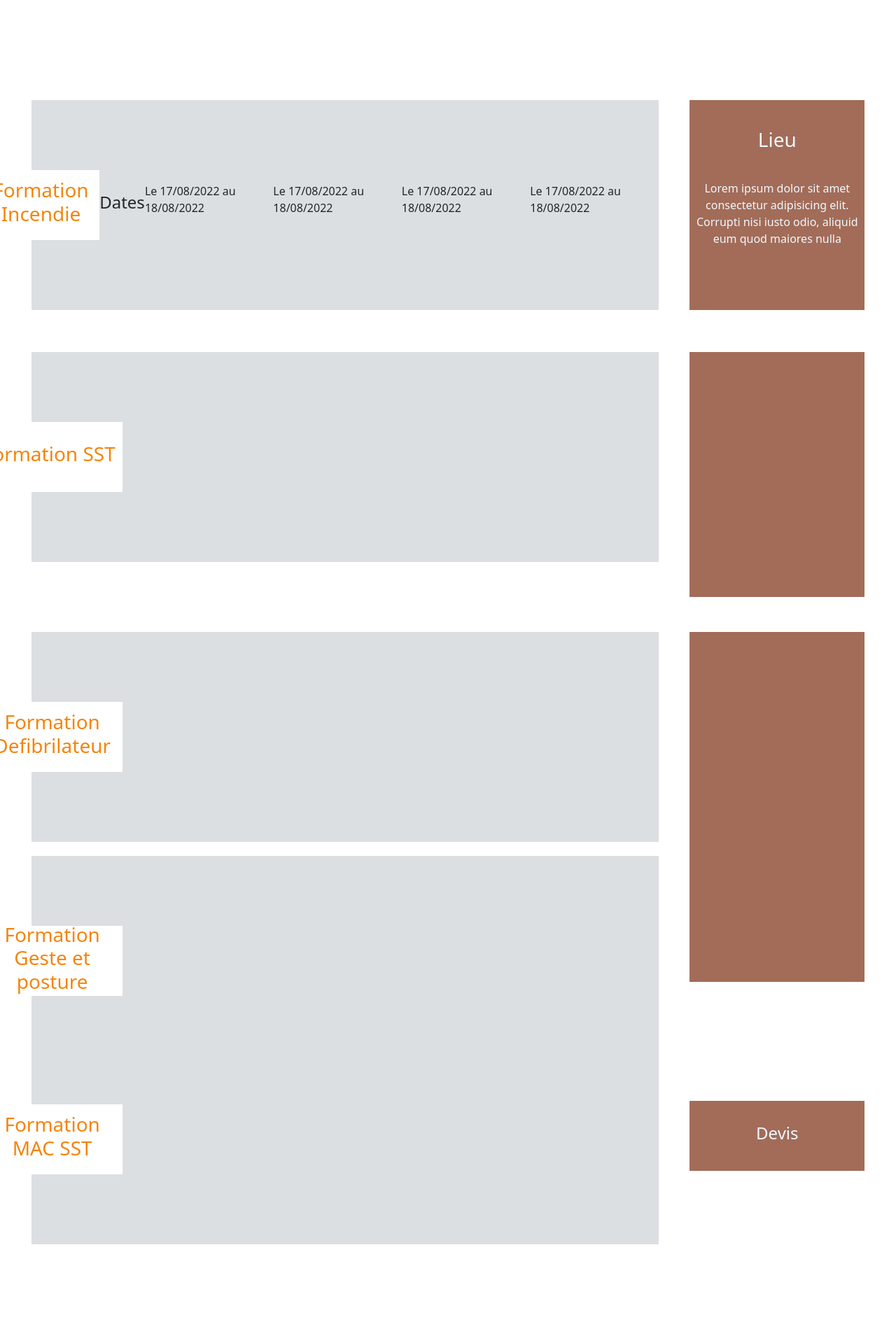
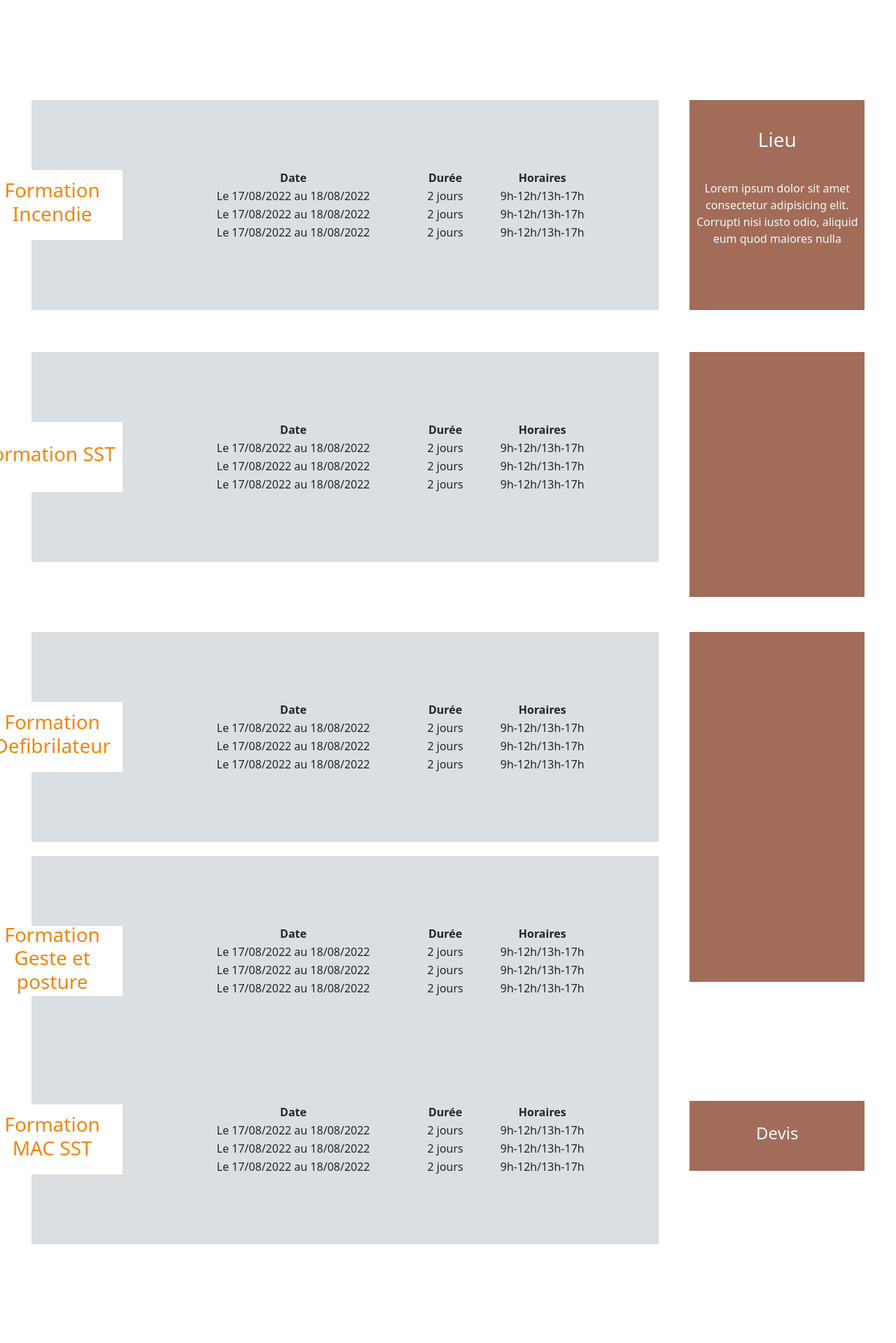
Before and after one commit to TheMaxium69/NRPrevention-SiteWeb, a PHP site: page /calendrier.php in a window 1280 px wide. Shown: the part 739-2658 px from the top of the page at 70% size. Run offline with PHP 8.4, Linux system fonts and the light colour scheme; a map, chart or similar area stays blank.

Commit message:
Update calendrier.php

```diff
--- a/calendrier.php
+++ b/calendrier.php
@@ -15,16 +15,39 @@ head($page); ?>
 
             <div id="formation-incendie">
                 <div class="planning">
-                <div class="titre-formation">
+
+                    <div class="titre-formation">
                         <h3>Formation Incendie</h3>
                     </div>
-                    <h4>Dates</h4>
-                                <p>Le 17/08/2022 au 18/08/2022</p>
-                                <p>Le 17/08/2022 au 18/08/2022</p>
-                                <p>Le 17/08/2022 au 18/08/2022</p>
-                                <p>Le 17/08/2022 au 18/08/2022</p>
+
+                    <table style="text-align: center; width: 70%;margin: auto;">
+                        <thead>
+                            <tr>
+                                <th scope="col">Date</th>
+                                <th scope="col">Durée</th>
+                                <th scope="col">Horaires</th>
+                            </tr>
+                        </thead>
+                        <tbody>
+                            <tr>
+                                <td>Le 17/08/2022 au 18/08/2022</td>
+                                <td>2 jours</td>
+                                <td>9h-12h/13h-17h</td>
+                            </tr>
+                            <tr>
+                                <td>Le 17/08/2022 au 18/08/2022</td>
+                                <td>2 jours</td>
+                                <td>9h-12h/13h-17h</td>
+                            </tr>
+                            <tr>
+                                <td>Le 17/08/2022 au 18/08/2022</td>
+                                <td>2 jours</td>
+                                <td>9h-12h/13h-17h</td>
+                            </tr>
+                        </tbody>
+                    </table>
+
                 </div>
-
                 <div class="lieu">
                     <h3>Lieu</h3>
                     <p>Lorem ipsum dolor sit amet consectetur adipisicing elit. Corrupti nisi iusto odio, aliquid eum quod maiores nulla </p>
@@ -37,6 +60,32 @@ head($page); ?>
                     <div class="titre-formation">
                     <h3>Formation SST</h3>
                     </div>
+                    <table style="text-align: center; width: 70%;margin: auto;">
+                        <thead>
+                        <tr>
+                            <th scope="col">Date</th>
+                            <th scope="col">Durée</th>
+                            <th scope="col">Horaires</th>
+                        </tr>
+                        </thead>
+                        <tbody>
+                        <tr>
+                            <td>Le 17/08/2022 au 18/08/2022</td>
+                            <td>2 jours</td>
+                            <td>9h-12h/13h-17h</td>
+                        </tr>
+                        <tr>
+                            <td>Le 17/08/2022 au 18/08/2022</td>
+                            <td>2 jours</td>
+                            <td>9h-12h/13h-17h</td>
+                        </tr>
+                        <tr>
+                            <td>Le 17/08/2022 au 18/08/2022</td>
+                            <td>2 jours</td>
+                            <td>9h-12h/13h-17h</td>
+                        </tr>
+                        </tbody>
+                    </table>
                 </div>
                 <div class="calendar"></div>
 
@@ -49,6 +98,32 @@ head($page); ?>
                     <div class="titre-formation">
                     <h3>Formation Defibrilateur</h3>
                     </div>
+                    <table style="text-align: center; width: 70%;margin: auto;">
+                        <thead>
+                        <tr>
+                            <th scope="col">Date</th>
+                            <th scope="col">Durée</th>
+                            <th scope="col">Horaires</th>
+                        </tr>
+                        </thead>
+                        <tbody>
+                        <tr>
+                            <td>Le 17/08/2022 au 18/08/2022</td>
+                            <td>2 jours</td>
+                            <td>9h-12h/13h-17h</td>
+                        </tr>
+                        <tr>
+                            <td>Le 17/08/2022 au 18/08/2022</td>
+                            <td>2 jours</td>
+                            <td>9h-12h/13h-17h</td>
+                        </tr>
+                        <tr>
+                            <td>Le 17/08/2022 au 18/08/2022</td>
+                            <td>2 jours</td>
+                            <td>9h-12h/13h-17h</td>
+                        </tr>
+                        </tbody>
+                    </table>
                 </div>
                 <div class="formation"></div>
 
@@ -60,7 +135,32 @@ head($page); ?>
                 <div class="titre-formation">
                         <h3>Formation Geste et posture</h3>
                     </div>
-
+                    <table style="text-align: center; width: 70%;margin: auto;">
+                        <thead>
+                        <tr>
+                            <th scope="col">Date</th>
+                            <th scope="col">Durée</th>
+                            <th scope="col">Horaires</th>
+                        </tr>
+                        </thead>
+                        <tbody>
+                        <tr>
+                            <td>Le 17/08/2022 au 18/08/2022</td>
+                            <td>2 jours</td>
+                            <td>9h-12h/13h-17h</td>
+                        </tr>
+                        <tr>
+                            <td>Le 17/08/2022 au 18/08/2022</td>
+                            <td>2 jours</td>
+                            <td>9h-12h/13h-17h</td>
+                        </tr>
+                        <tr>
+                            <td>Le 17/08/2022 au 18/08/2022</td>
+                            <td>2 jours</td>
+                            <td>9h-12h/13h-17h</td>
+                        </tr>
+                        </tbody>
+                    </table>
                 </div>
 
                 <div class="invisible">
@@ -73,6 +173,32 @@ head($page); ?>
                     <div class="titre-formation">
                     <h3>Formation MAC SST</h3>
                     </div>
+                    <table style="text-align: center; width: 70%;margin: auto;">
+                        <thead>
+                        <tr>
+                            <th scope="col">Date</th>
+                            <th scope="col">Durée</th>
+                            <th scope="col">Horaires</th>
+                        </tr>
+                        </thead>
+                        <tbody>
+                        <tr>
+                            <td>Le 17/08/2022 au 18/08/2022</td>
+                            <td>2 jours</td>
+                            <td>9h-12h/13h-17h</td>
+                        </tr>
+                        <tr>
+                            <td>Le 17/08/2022 au 18/08/2022</td>
+                            <td>2 jours</td>
+                            <td>9h-12h/13h-17h</td>
+                        </tr>
+                        <tr>
+                            <td>Le 17/08/2022 au 18/08/2022</td>
+                            <td>2 jours</td>
+                            <td>9h-12h/13h-17h</td>
+                        </tr>
+                        </tbody>
+                    </table>
                 </div>
                 <div class="devis">
                     <h4>Devis</h4>
```
